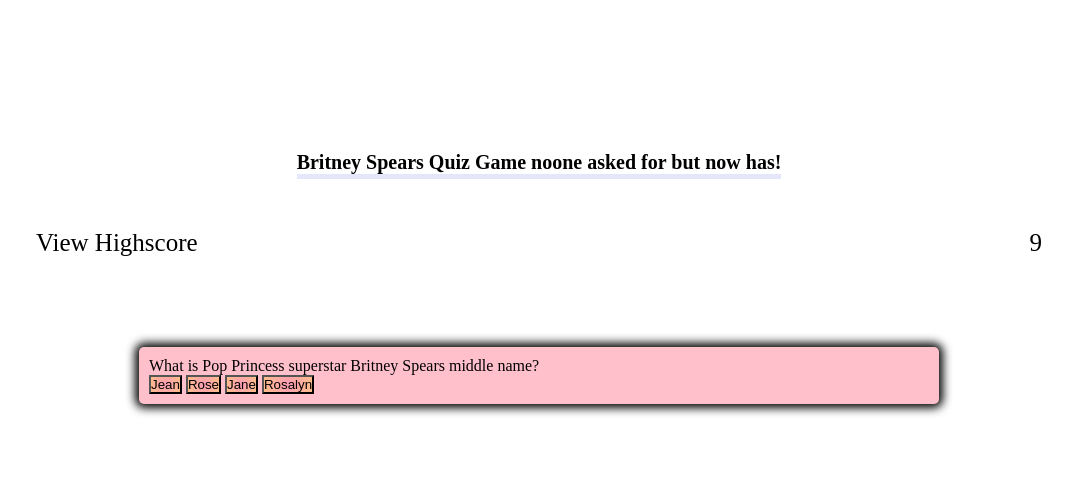
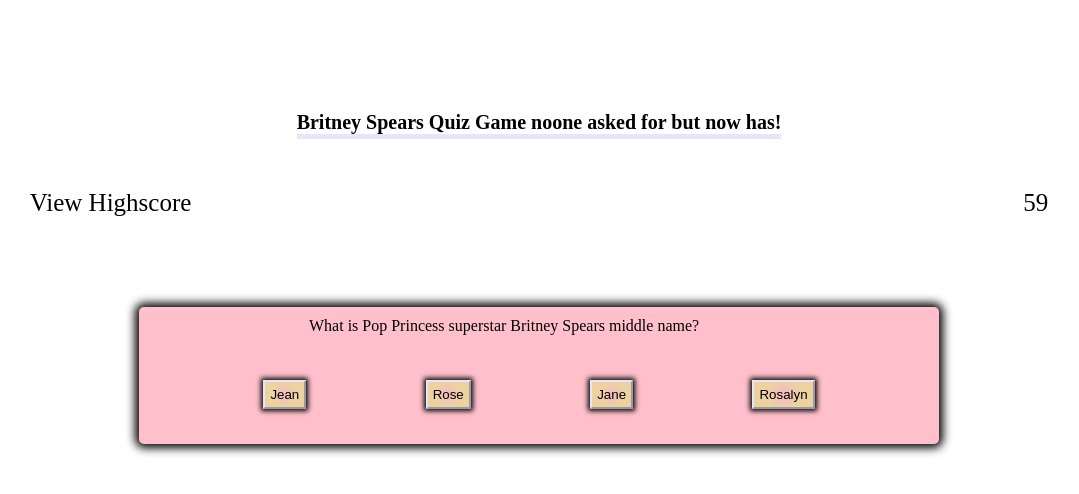
Before and after one commit to liamok19/codeQuiz_webAPIs, a plain HTML site: page index.html in a window 1280 px wide. Both pictures are taken after a click on the button "Click to Begin". Shown: the whole page, without its empty margins (101-1180 px from the left). Drawn offline with Linux system fonts and the light colour scheme.

Commit message:
attaching highscore event listener and local storage. Updated highscore save button in CSS and set it to display flex in Javascript instead of 'block'

```diff
--- a/assets/css/style.css
+++ b/assets/css/style.css
@@ -93,5 +93,32 @@ header {
 }
 
 button {
-    background: radial-gradient(circle,#fb7ba186, #fce043bb 175%);
+    background: radial-gradient(circle,#eeaec186, #e6d990bb 50%);
+    border-color: lavender;
+    box-shadow: 0 0 5px 2px;
+    display: flex;
+    flex-direction: row;
+    padding: 5px;
+    margin: 5px;
 }
+
+#questionBox {
+    display: flex;
+    flex-direction: row;
+    align-items: center;
+    justify-content: space-evenly;
+    margin-top: 40px;
+    margin-bottom: 20px;
+}
+
+#theQuestion {
+    flex-direction: row;
+    text-align: center;
+    padding-left: 160px;
+}
+
+/*display flex has been added to the Javascript*/
+#finalResults-container {
+    flex-direction: column;
+    align-items: center;
+}
--- a/assets/js/script.js
+++ b/assets/js/script.js
@@ -2,7 +2,7 @@ var startButtonEl = document.getElementById('begin_btn');
 var quizContainerEl = document.getElementById ('coding-quiz-game');
 var highscoreEl = document.getElementById ('highscore');
 var timerEl = document.getElementById('timer');
-var count = 10;
+var count = 60;
 var theQuestionEl = document.getElementById('theQuestion');
 var currentQuestion = 0;
 var scoreTrack = 0;
@@ -29,18 +29,18 @@ var question = [
     },
     {
         question:"What isn't a song sung by Britney Spears?",
-        options:["a. Toxic", "b. Circus", "c. Whoopsy I did it", "d. Work Bitch"],
+        options:["Toxic", " Circus", "Whoopsy I did it", "Work Bitch"],
         correct: 2,
     },
     {
-        question:"blajjj?",
-        options:["workk", "bitch", "Whoopsy I did it", "Work Bitch"],
-        correct: 1,
+        question:"In the music video Gimme More, what is Britneys most prominent hair colour",
+        options:["Black", "No hair", "Red", "Blonde"],
+        correct: 0,
     },
     {
-        question:"gay ",
-        options:["Toxic", "Circus", "Whoopsy I did it", "dadddddy"],
-        correct: 3,
+        question:"In the 2012 hit Scream & Shout Britney featured in a song with what other artist",
+        options:["Jay-Z", "Rihanna", "Will.I.Am", "Fergie"],
+        correct: 2,
     },
 ];
 
@@ -127,22 +127,57 @@ function endGame ()  {
     clearInterval(timerInterval);
     results.textContent = scoreTrack;
     quizContainerEl.style.display = 'none';
-    finalResults.style.display = 'block';
+    finalResults.style.display = 'flex';
+
+}
+// function to track score. 1 correct answer equals 5 points. Triggered by the answerValidation.
+function trackedScore () {
+    scoreTrack +=5;
+    // console.log(scoreTrack);
 
 }
 
-function trackedScore () {
-    scoreTrack +=5;
-    console.log(scoreTrack);
+endGameInitials = JSON.parse(localStorage.getItem("highscores")) || [];
+console.log(endGameInitials);
+// var highest_MaxScore = 5;
+// // var finalScore =
 
-}
+// endGameInitials.innerText = buttonInitial;
 
-function nameHere () {
-    endGameInitials.value;
-    console.log(endGameInitials.value);
-}
+// endGameInitials.addEventListener("keyup", () => {
+//     buttonInitial.disabled = !buttonInitial.value;
+// });
 
-buttonInitial.addEventListener('click', nameHere)
+// saveHighscore = e => {
+//     e.preventDefault();
+
+//     var score = {
+//         score: scoreTrack,
+//         name: endGameInitials.value
+//     };
+//     finalResults.push(score);
+//     finalResults.sort((a, b) => b.score = a.score);
+//     finalResults.splice(5);
+
+//     localStorage.setItem('finalResults', JSON.stringify(finalResults));
+//     window.location.assign("/");
+
+// }
+
+
+
+
+
+
+
+// function nameHere () {
+//     endGameInitials.value;
+//     console.log(endGameInitials.value);
+//     localStorage.setItem(endGameInitials);
+
+// }
+
+// buttonInitial.addEventListener('click', nameHere)
 
 //once first question has been chosen. Use click fucntion to load question2.
 //if a question is wrong the timer reduces.
--- a/index.html
+++ b/index.html
@@ -36,9 +36,8 @@
     </div>
     <div id="finalResults-container">
         <input id="initialFinish"></input>
-        <button id="pushme"><strong>Hit Enter!</strong></button>
+        <button id="pushme"><strong>Save Initials!</strong></button>
     </div>
-
 
     <script src="./assets/js/script.js"></script>
 </body>
```
